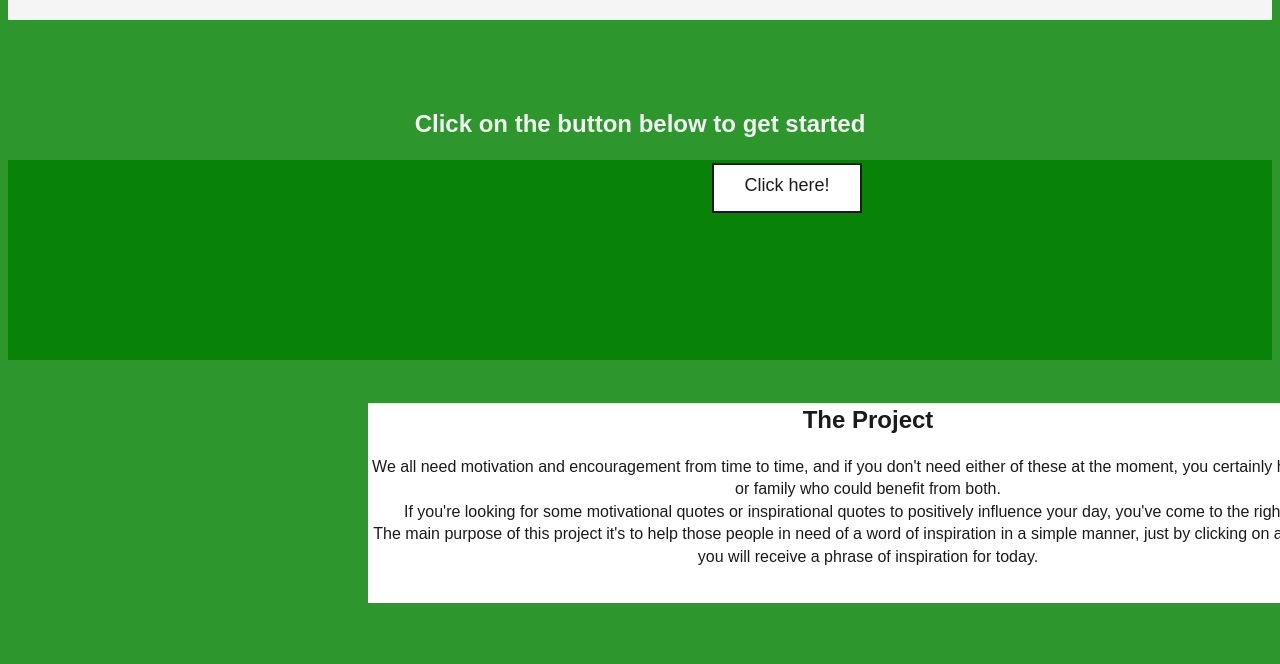
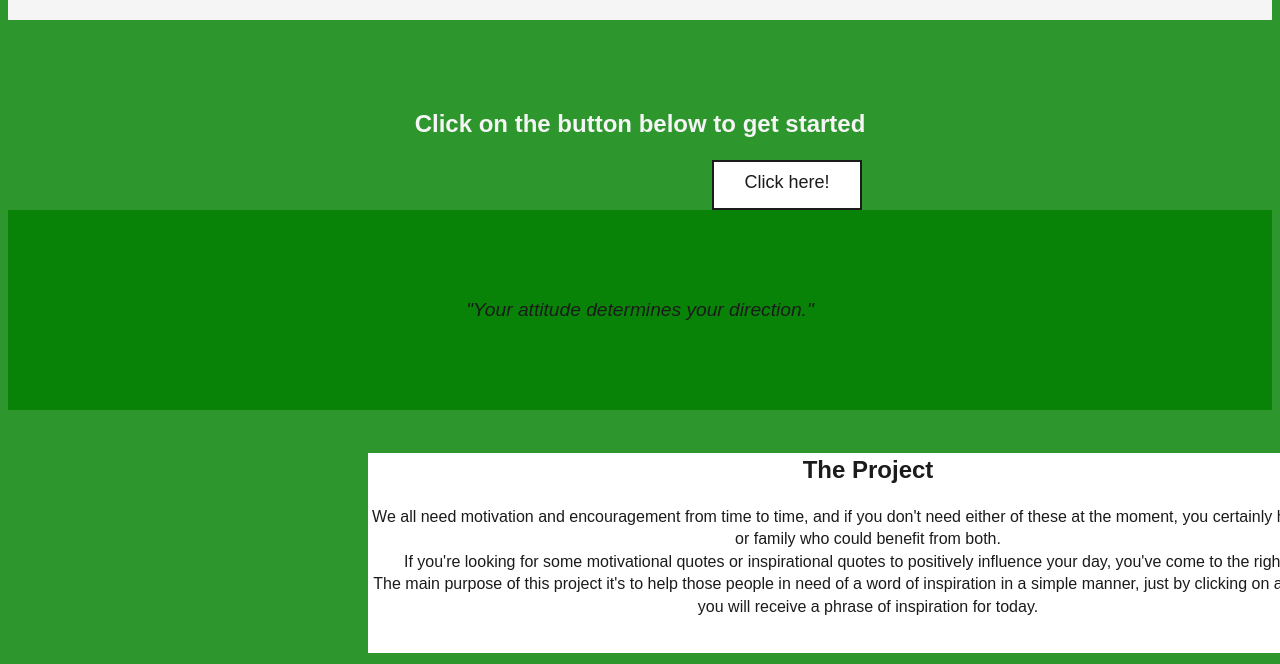
Before and after one commit to santanahigor/Inspiration-Daily, a plain HTML site: page index.html in a window 1280 px wide. Both pictures are taken after a click on the button "Click here!". Shown: the part 106-770 px from the top of the page. Drawn offline with Linux system fonts and the light colour scheme.

Commit message:
update 11:30am - 11/05

```diff
--- a/index.html
+++ b/index.html
@@ -3,7 +3,7 @@
 
 <head>
   <meta charset="utf-8">
-  <title>Inspiration Daily</title>
+    <title>Inspiration Daily</title>
   <link rel="stylesheet" href="main.css">
   <link rel="icon" href="favicon.png" sizes="16x16" type="image/png">
   <link rel="icon" href="favicon.png" sizes="16x16 32x32" type="image/png">
@@ -19,11 +19,11 @@
 <br>
 
   <h2>Click on the button below to get started</h2>
-  <script src="script.js"></script>
+  <button onclick="newQuote()">Click here!</button>
   <div class="container">
-  <button onclick="newQuote()">Click here!</button>
   <p id="sentence"></p>
   </div>
+  <script src="script.js"></script>
 <br>
 
   <div class="about">
--- a/main.css
+++ b/main.css
@@ -109,5 +109,6 @@ button {
 #sentence {
     color: #1b1b1b;
     text-align: center;
-    font-size: medium;
+    font-size: larger;
+    font-style: oblique;
     }
--- a/script.js
+++ b/script.js
@@ -1,10 +1,10 @@
-    window.onscroll = function() {myFunction()};
+window.onscroll = function() {myFunction()};
 
 // Get the header
-var header = document.getElementById("myHeader");
+ var header = document.getElementById("myHeader");
 
 // Get the offset position of the navbar
-var sticky = header.offsetTop;
+ var sticky = header.offsetTop;
 
 // Add the sticky class to the header when you reach its scroll position. Remove "sticky" when you leave the scroll position
 function myFunction() {
@@ -13,7 +13,7 @@ function myFunction() {
  } else {
    header.classList.remove("sticky");
  }
-}
+};
 /////////////////////////////////////////////Button code below:
 console.log("Be inspired!");
 
@@ -33,5 +33,5 @@ var quotes = [
 
 var randomNum = Math.floor(Math.random() * quotes.length);
 function newQuote() {
-document.getElementById('sentence')= quotes[randomNum];
-}
+document.getElementById('sentence').innerHTML= quotes[randomNum];
+};
```
Also changed, not shown: favicon.png (added).
